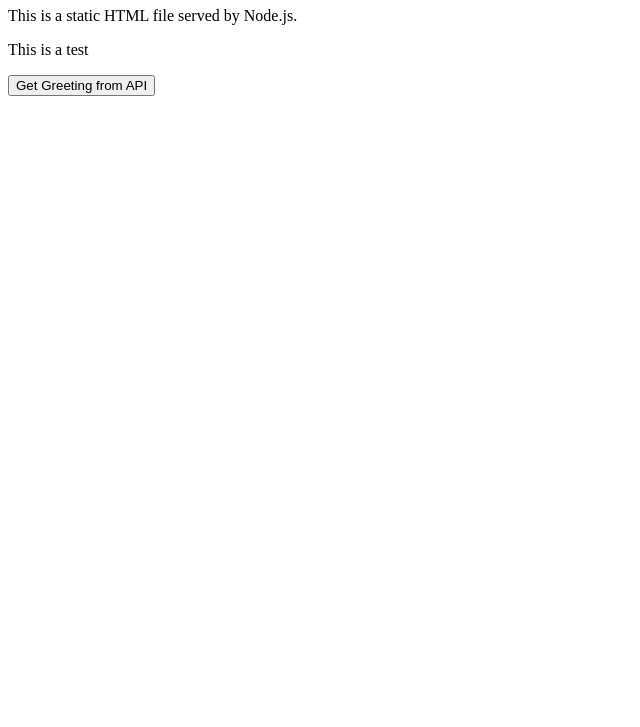
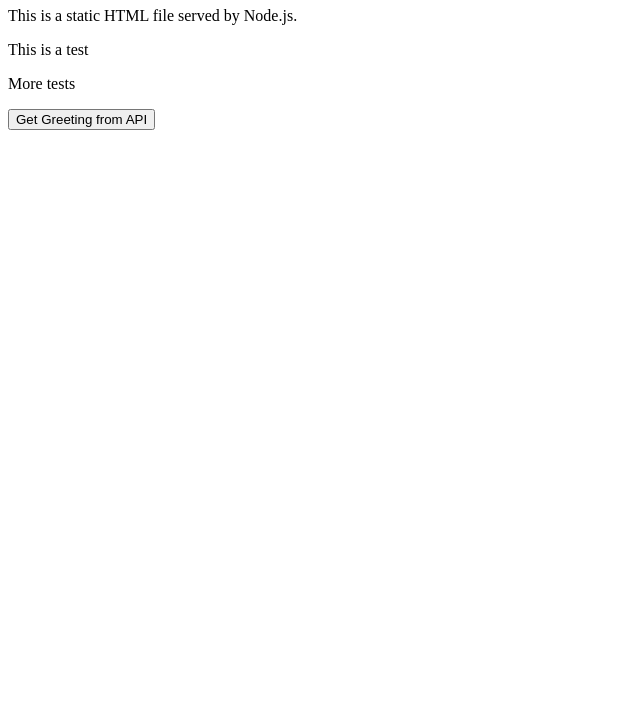
Before and after one commit to Paige1997/DevOpsDemoRepo, a website: page public/index.html in a window 1280 px wide. Shown: the part 73-800 px from the top of the page, without its empty margins (0-640 px from the left). Drawn offline with Linux system fonts and the light colour scheme.

Commit message:
more tests

```diff
--- a/public/index.html
+++ b/public/index.html
@@ -9,6 +9,8 @@
     <h1>Welcome to the Node.js Sample Project!</h1>
     <p>This is a static HTML file served by Node.js.</p>
     <p>This is a test</p>
+    <p>More tests</p>
+
     <button onclick="fetchGreeting()">Get Greeting from API</button>
     <p id="api-response"></p>
 
```
